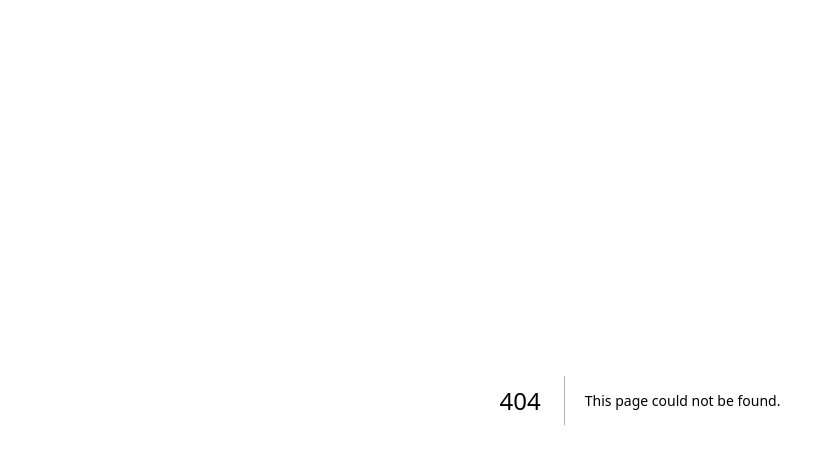
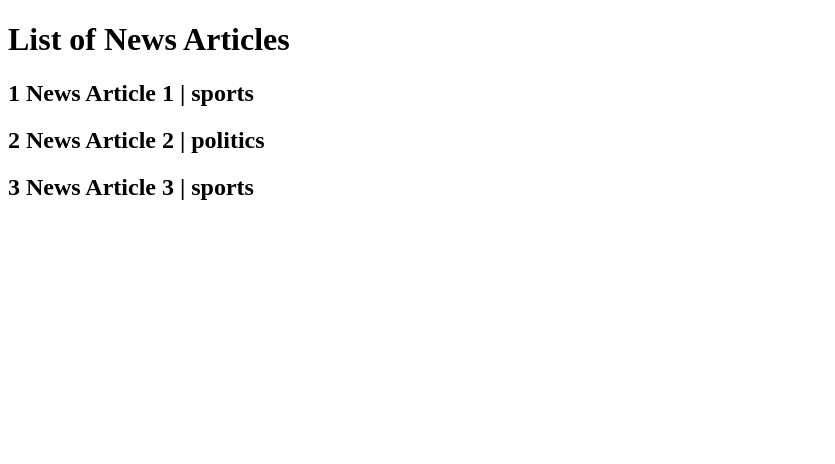
Before and after one commit to abeljrgit/next-prerendering, a Next.js app: page /news in a window 1280 px wide. Before the commit this address had no page. Shown: the top 464 px of the page, without its empty margins (0-835 px from the left). Built offline with nearby package versions, Linux system fonts and the light colour scheme; data requests are answered from the project's data file.

Commit message:
✨ feat: Add News

```diff
--- a/db.json
+++ b/db.json
@@ -1,4 +1,24 @@
 {
+  "news": [
+    {
+      "id": 1,
+      "title": "News Article 1",
+      "description": "Description 1",
+      "category": "sports"
+    },
+    {
+      "id": 2,
+      "title": "News Article 2",
+      "description": "Description 2",
+      "category": "politics"
+    },
+    {
+      "id": 3,
+      "title": "News Article 3",
+      "description": "Description 3",
+      "category": "sports"
+    }
+  ],
   "products": [
     {
       "id": 1,
--- /dev/null
+++ b/src/pages/news/index.tsx
@@ -0,0 +1,29 @@
+function NewsArticleList({ articles }: any) {
+  return (
+    <>
+      <h1>List of News Articles</h1>
+      {articles.map((article: any) => {
+        return (
+          <div key={article.id}>
+            <h2>
+              {article.id} {article.title} | {article.category}
+            </h2>
+          </div>
+        );
+      })}
+    </>
+  );
+}
+
+export default NewsArticleList;
+
+export async function getServerSideProps() {
+  const response = await fetch('http://localhost:4000/news');
+  const data = await response.json();
+
+  return {
+    props: {
+      articles: data,
+    },
+  };
+}
```
Also changed, not shown: src/pages/news/[category].tsx (added, +43 -0 lines).
